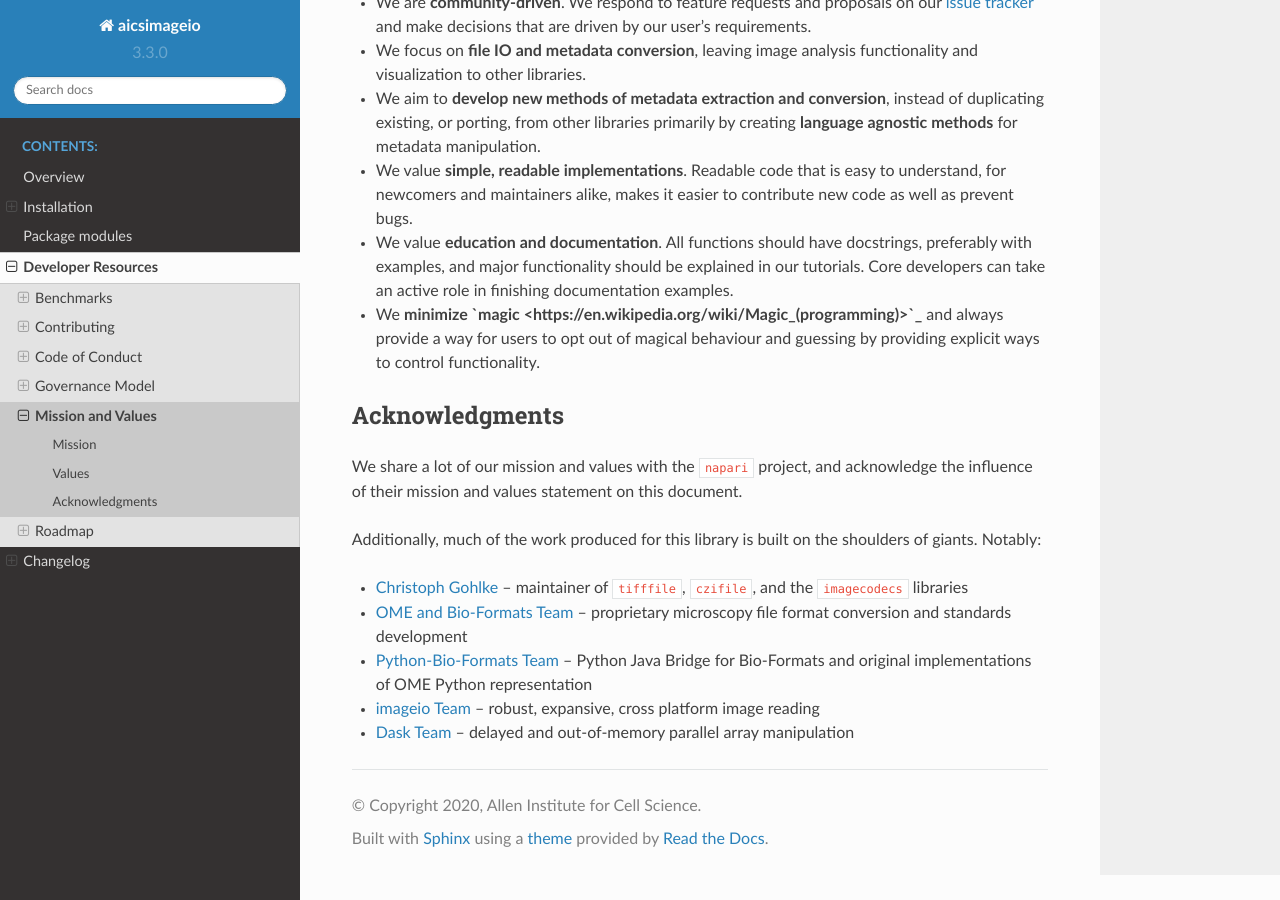
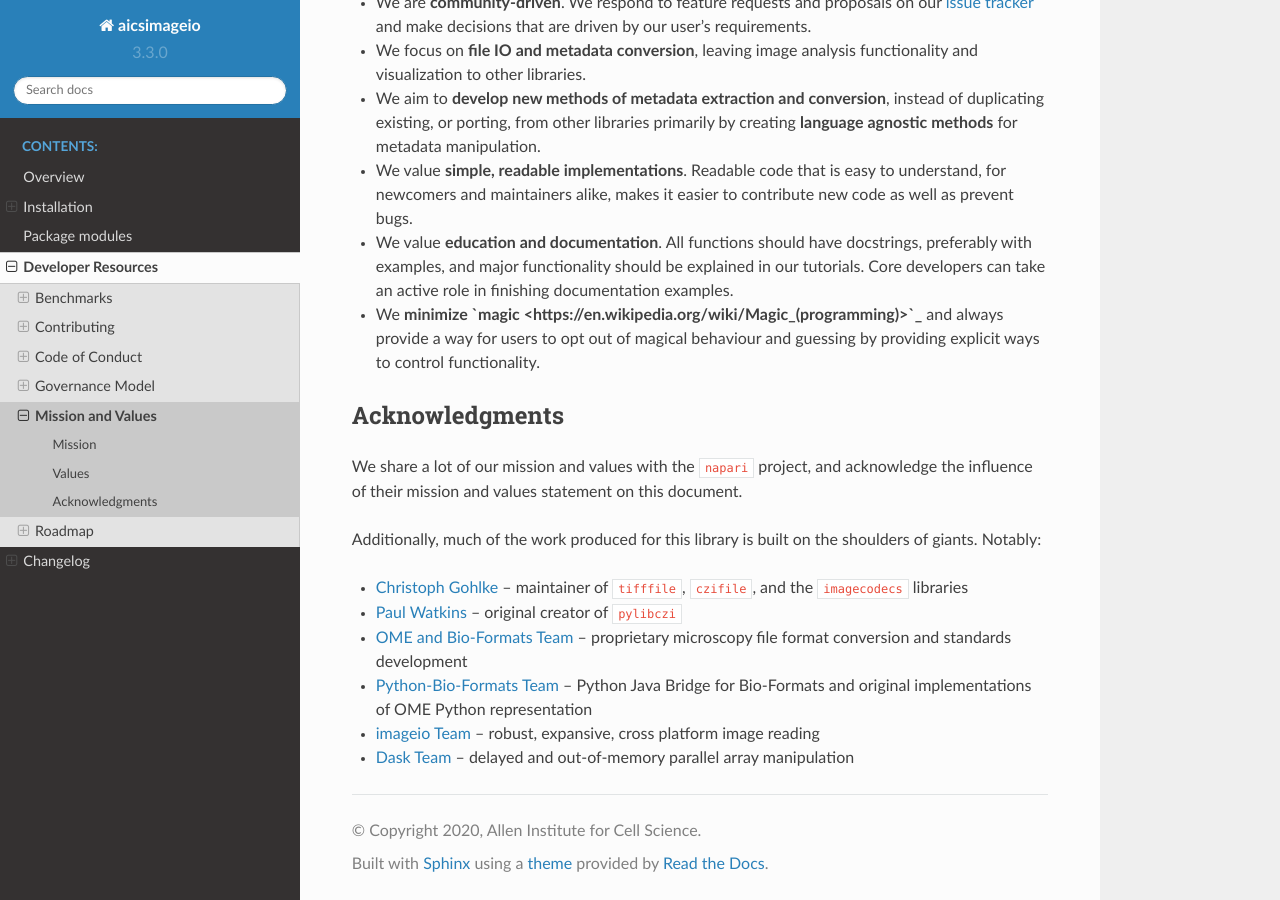
Before and after one commit to AllenCellModeling/aicsimageio, a Sphinx documentation site: the page built from docs/MISSION_AND_VALUES.md, in a window 1280 px wide and 900 px high, scrolled down 1216 px. Built offline with Sphinx 7.4.7 and the Read the Docs theme 2.0.0, drawn with Linux system fonts in a browser that asks for light colours; pages that are not in the unit, such as notebooks, are missing from menus.

Commit message:
Credit Paul Watkins (pylibczi) in Acknowledgements

```diff
--- a/docs/MISSION_AND_VALUES.md
+++ b/docs/MISSION_AND_VALUES.md
@@ -68,6 +68,7 @@ Additionally, much of the work produced for this library is built on the shoulde
 giants. Notably:
 * [Christoph Gohlke](https://www.lfd.uci.edu/~gohlke/) -- maintainer of `tifffile`,
 `czifile`, and the `imagecodecs` libraries
+* [Paul Watkins](https://github.com/elhuhdron) -- original creator of `pylibczi`
 * [OME and Bio-Formats Team](https://github.com/ome/bioformats) -- proprietary
 microscopy file format conversion and standards development
 * [Python-Bio-Formats Team](https://github.com/CellProfiler/python-bioformats) --
```
